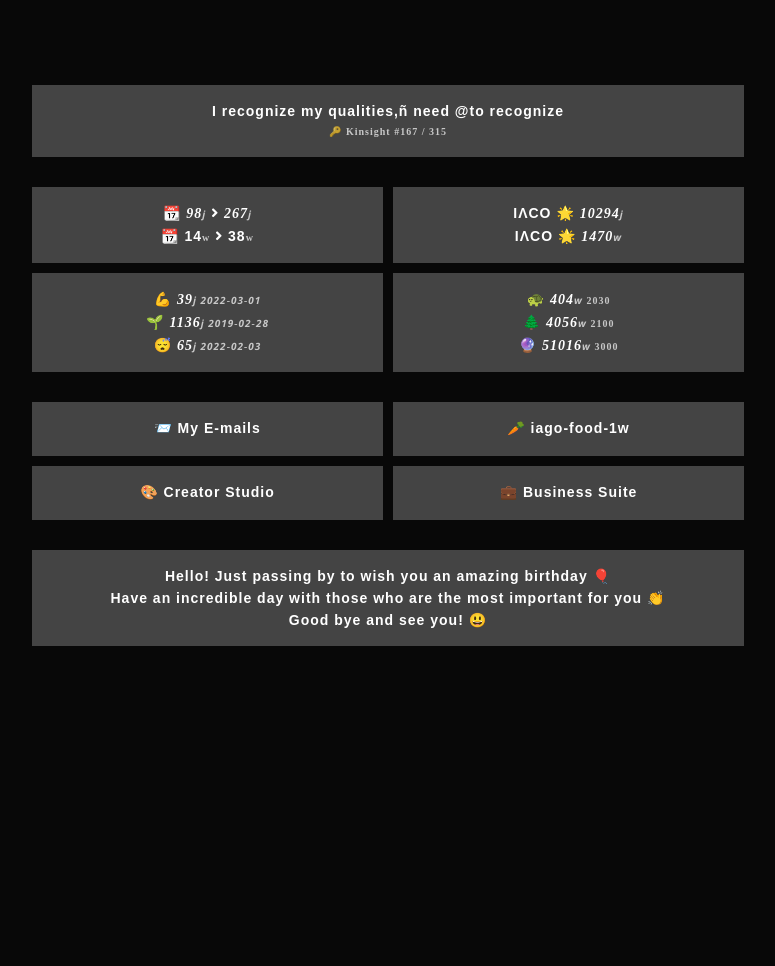
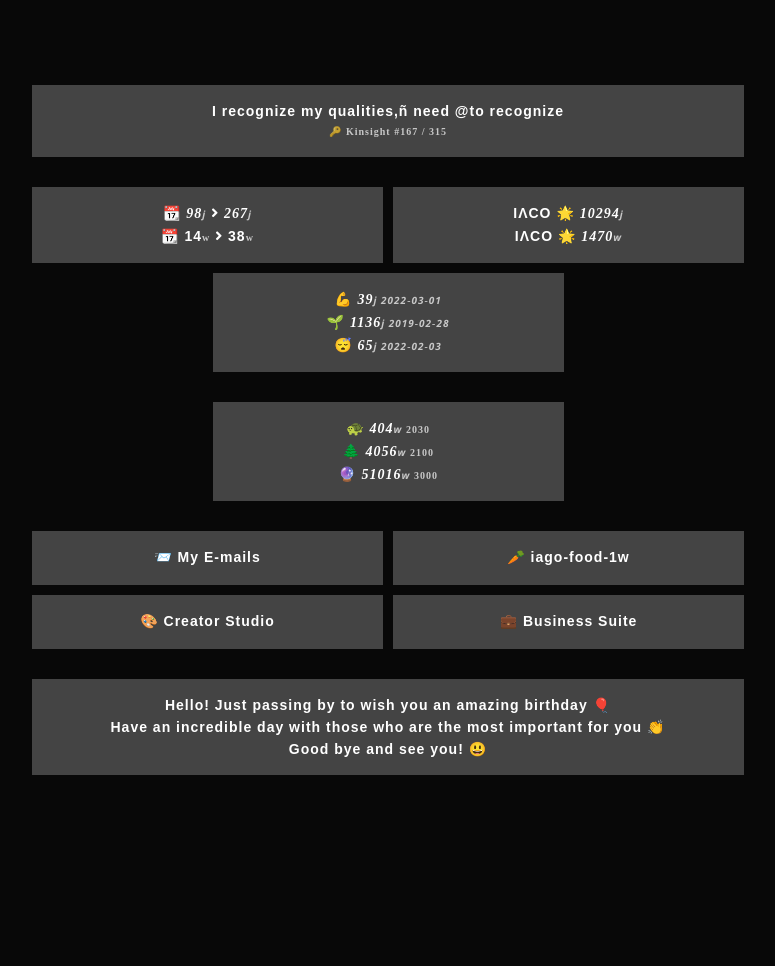
Before and after one commit to e-rotaract/e-rotaract.github.io, a Jekyll site: the page built from _pages/ctrl.md, in a window 1280 px wide. Shown: the whole page, without its empty margins (262-1037 px from the left). Built offline with Jekyll 4.4.1, drawn with Linux system fonts in a browser that asks for light colours; some web fonts are replaced; before the commit the page ends 900 px from its top, so only the background shows below that.

Commit message:
Update ctrl.md

```diff
--- a/_pages/ctrl.md
+++ b/_pages/ctrl.md
@@ -44,7 +44,7 @@ hide-go-top: true
     💪 <b id="gym">_</b><br>
     🌱 <b id="vegan">_</b><br>
     😴 <b id="sleepmaster">_</b>
-  </li></a><a><li>
+  </li></a></ul><ul class="showcase"><a><li>
     🐢 <b id="iaco2030">_</b><small> 2030</small><br>
     🌲 <b id="vivaci2100">_</b><small> 2100</small><br>
     🔮 <b id="iacovivaci3000">_</b><small> 3000</small>
```
